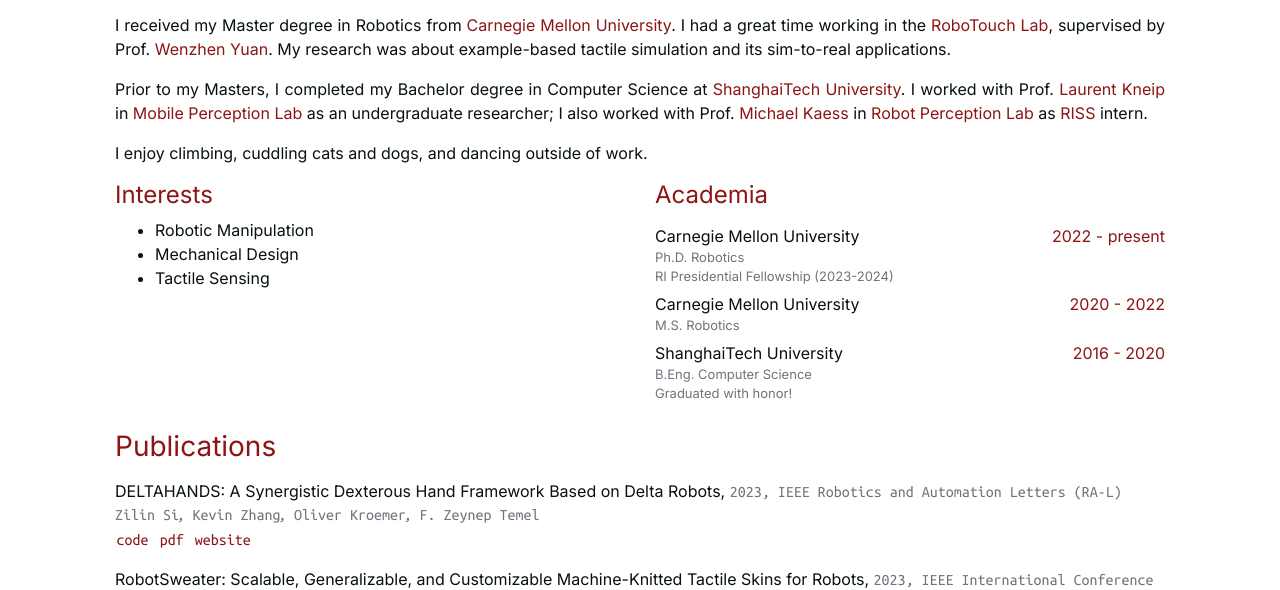
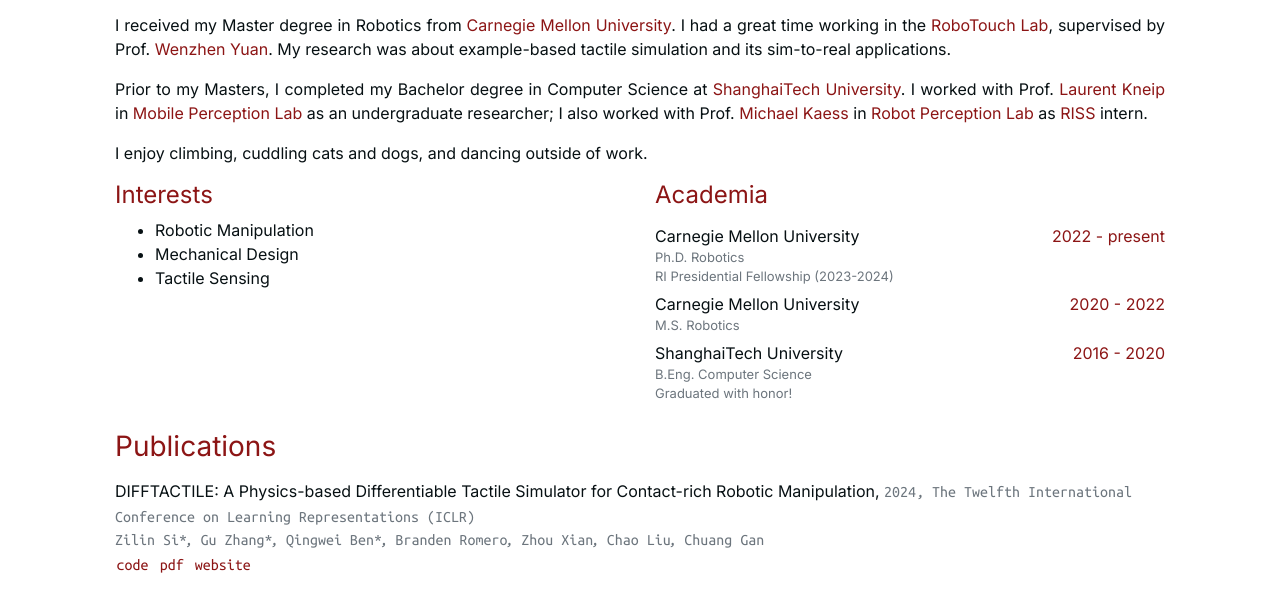
Before and after one commit to Si-Lynnn/Si-Lynnn.github.io, a plain HTML site: page index.html in a window 1280 px wide. Shown: the part 377-967 px from the top of the page. Drawn offline with nearby package versions, Linux system fonts and the light colour scheme; some icons are missing; a web font is replaced by a local one.

Commit message:
update pub

```diff
--- a/index.html
+++ b/index.html
@@ -299,6 +299,122 @@
 
 <div class="publications row w-100">
     <div class="col w-100">
+
+        <div class="publication row  w-100">
+
+            <div class="section-1 w-100">
+                <span>
+                    DIFFTACTILE: A Physics-based Differentiable Tactile Simulator for Contact-rich Robotic Manipulation,
+                </span>
+
+                <span class="text-muted publication-date">
+                    2024,
+                </span>
+
+                <span class="text-muted publication-name">
+                    The Twelfth International Conference on Learning Representations (ICLR)
+                </span>
+
+            </div>
+
+            <div class="section-2 text-muted w-100">
+
+
+
+
+
+                <span>
+                    Zilin Si*
+                </span>
+
+                <span class="separator">
+                    ,
+                </span>
+
+
+                <span>
+                    Gu Zhang*
+                </span>
+
+                <span class="separator">
+                    ,
+                </span>
+
+
+                <span>
+                    Qingwei Ben*
+                </span>
+
+                <span class="separator">
+                    ,
+                </span>
+
+
+                <span>
+                    Branden Romero
+                </span>
+
+                <span class="separator">
+                    ,
+                </span>
+
+
+                <span>
+                    Zhou Xian
+                </span>
+
+                <span class="separator">
+                    ,
+                </span>
+
+
+                <span>
+                    Chao Liu
+                </span>
+
+                <span class="separator">
+                    ,
+                </span>
+
+
+                <span>
+                    Chuang Gan
+                </span>
+
+
+
+
+            </div>
+
+
+
+            <div class="section-3  w-100">
+
+
+                <a class="main_color text-decoration-none rounded" href="https://github.com/DiffTactile/DiffTactile" target="_blank">
+                    code
+                </a>
+
+
+
+                <a class="main_color text-decoration-none rounded" href="https://arxiv.org/abs/2403.08716" target="_blank">
+                    pdf
+                </a>
+
+
+
+                <a class="main_color text-decoration-none rounded" href="https://difftactile.github.io/" target="_blank">
+                    website
+                </a>
+
+
+            </div>
+
+
+
+
+        </div>
+
 
         <div class="publication row  w-100">
 
@@ -1299,7 +1415,7 @@
 
 
 <footer class="mt-auto d-flex justify-content-center text-muted small secondary_font">
-    <span class="text-muted">Copyright (c) 2023, Zilin Si,
+    <span class="text-muted">Copyright (c) 2024, Zilin Si,
         <a class="text-muted" href="https://github.com/hadisinaee/avicenna" target="_blank"> created by Avicenna
             (MIT)</a>
     </span>
```
Also changed, not shown: about/index.html (+1 -1 lines), categories/index.html (+1 -1 lines), tags/index.html (+1 -1 lines).
